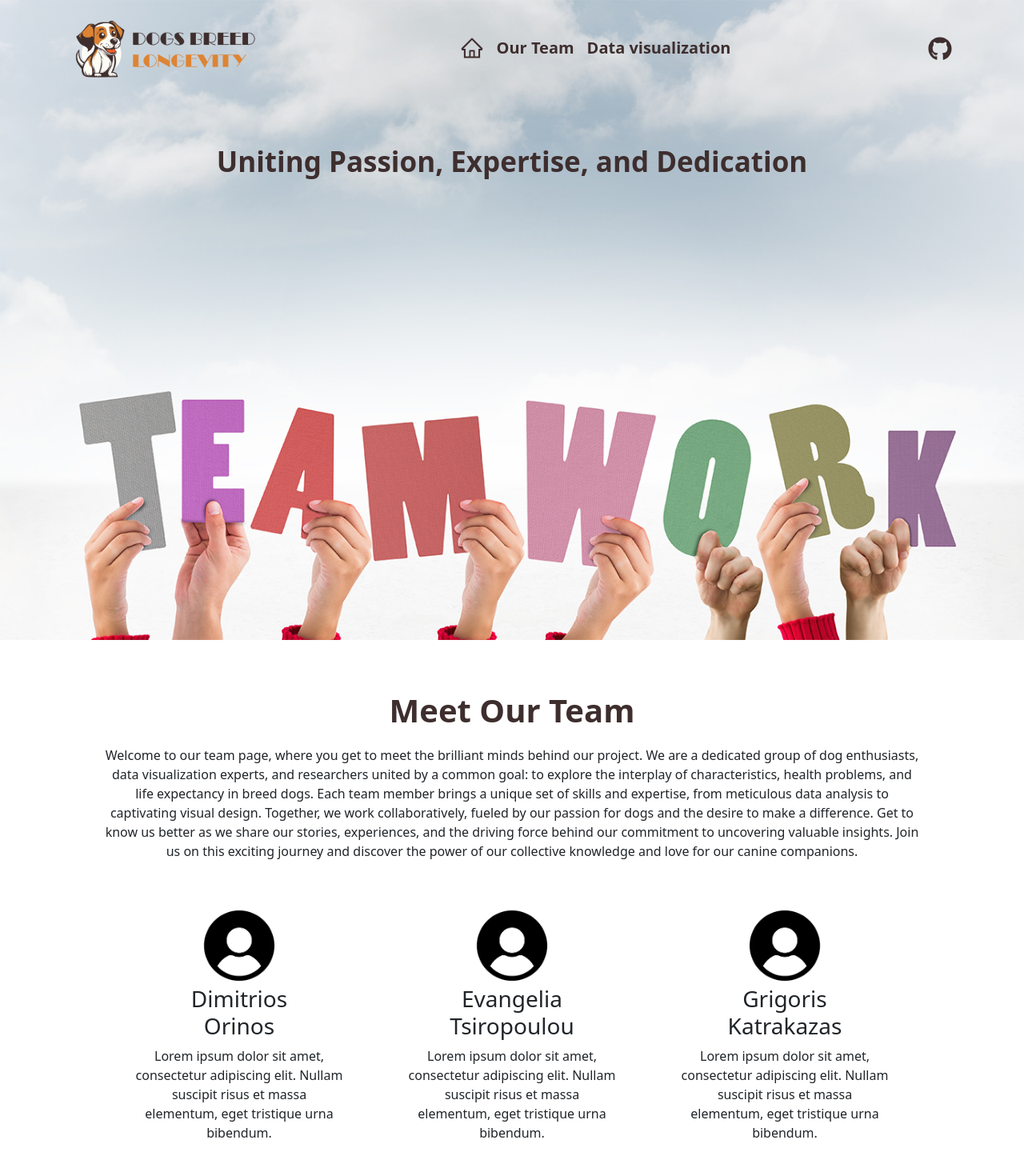
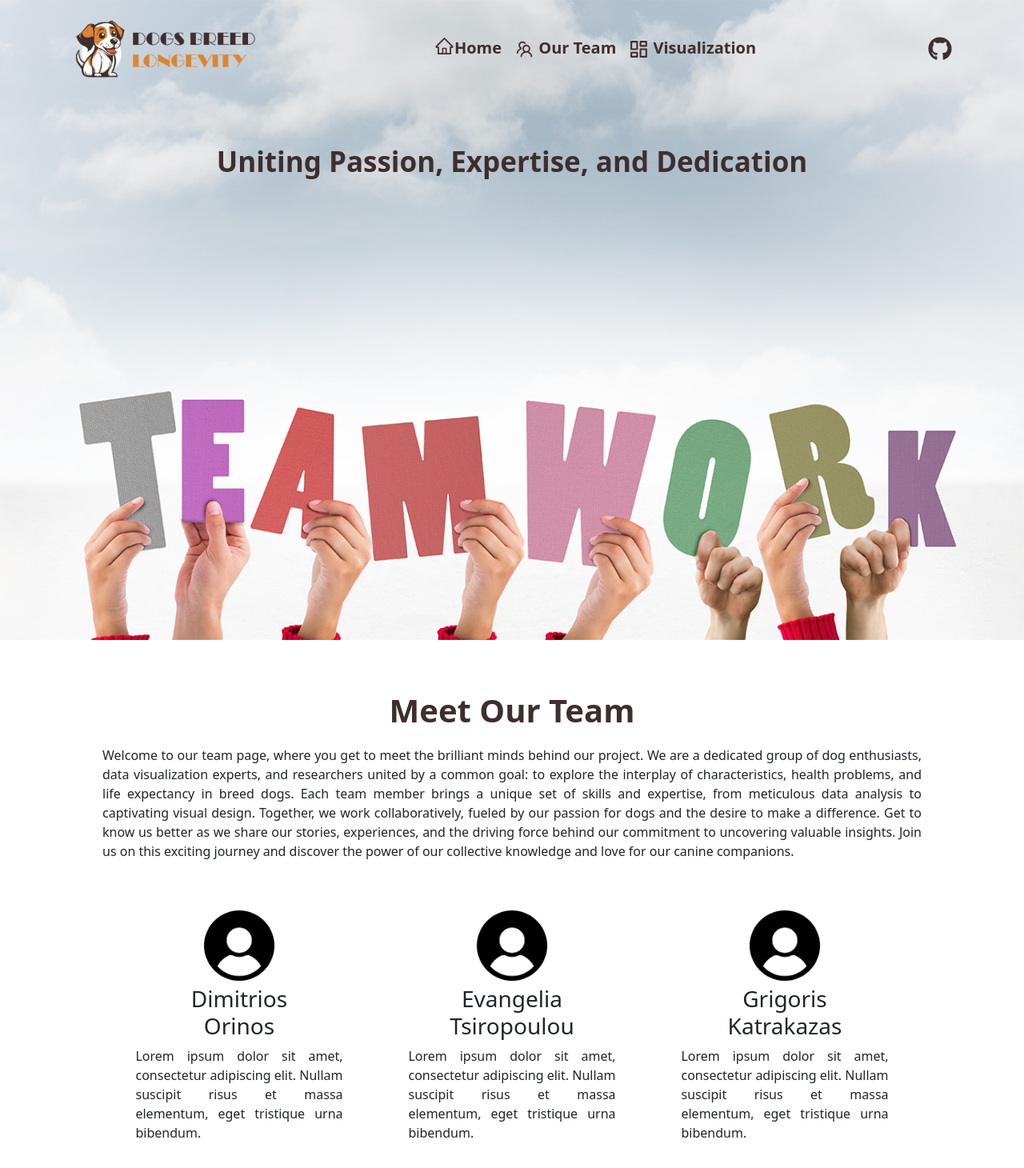
Before and after one commit to gkatrakazas/Dogs-breed, a React (Create React App) app: page /team in a window 1280 px wide. Shown: the top 1460 px of the page at 80% size. Built offline with nearby package versions, Linux system fonts and the light colour scheme.

Commit message:
update navigation bar

```diff
--- a/public/index.html
+++ b/public/index.html
@@ -2,14 +2,14 @@
 <html lang="en">
   <head>
     <meta charset="utf-8" />
-    <link rel="icon" href="%PUBLIC_URL%/favicon.ico" />
+    <link rel="icon" href="%PUBLIC_URL%/logo-icon.png" />
     <meta name="viewport" content="width=device-width, initial-scale=1" />
     <meta name="theme-color" content="#000000" />
     <meta
       name="description"
       content="Web site created using create-react-app"
     />
-    <link rel="apple-touch-icon" href="%PUBLIC_URL%/logo192.png" />
+    <link rel="apple-touch-icon" href="%PUBLIC_URL%/logo-icon.png" />
     <!--
       manifest.json provides metadata used when your web app is installed on a
       user's mobile device or desktop. See https://developers.google.com/web/fundamentals/web-app-manifest/
@@ -24,7 +24,7 @@
       work correctly both with client-side routing and a non-root public URL.
       Learn how to configure a non-root public URL by running `npm run build`.
     -->
-    <title>React App</title>
+    <title>Dogs Breed Longevity</title>
   </head>
   <body>
     <noscript>You need to enable JavaScript to run this app.</noscript>
--- a/src/components/Νavigationbar.js
+++ b/src/components/Νavigationbar.js
@@ -6,8 +6,10 @@ import logo from '../media/dogs_logo.png'
 import "../css/Navigationbar.css";
 import { useLocation } from 'react-router-dom';
 
-import { AiOutlineHome } from 'react-icons/ai'
-import {FaGithub } from 'react-icons/fa'
+import { AiOutlineHome,AiOutlineTeam } from 'react-icons/ai';
+import {LuLayoutDashboard } from 'react-icons/lu';
+import {FaGithub } from 'react-icons/fa';
+
 
 const NavigationBar = () => {
   const location = useLocation();
@@ -19,9 +21,9 @@ const NavigationBar = () => {
         <Navbar.Toggle aria-controls="basic-navbar-nav" />
         <Navbar.Collapse id="basic-navbar-nav">
           <Nav className="container-fluid d-flex justify-content-center mr-auto">
-            <Nav.Link href="/" id={'logo'} className={`${location.pathname === '/personal_page' ? 'active-link' : ''}`}><AiOutlineHome size={30} /></Nav.Link>
-            <Nav.Link href="/team" className={`${location.pathname === '/personal_page/data_visualization' ? 'active-link' : ''}`}>Our Team</Nav.Link>
-            <Nav.Link href="/visualization" className={`${location.pathname === '/personal_page/data_visualization' ? 'active-link' : ''}`}>Data visualization</Nav.Link>
+            <Nav.Link href="/" id={'logo'} className={`${location.pathname === '/personal_page' ? 'active-link' : ''}`}><AiOutlineHome size={25} />Home</Nav.Link>
+            <Nav.Link href="/team" className={`${location.pathname === '/personal_page/data_visualization' ? 'active-link' : ''}`}><AiOutlineTeam size={25} /> Our Team</Nav.Link>
+            <Nav.Link href="/visualization" className={`${location.pathname === '/personal_page/data_visualization' ? 'active-link' : ''}`}><LuLayoutDashboard size={25}/> Visualization</Nav.Link>
 
           </Nav>
 
--- a/src/css/Team.css
+++ b/src/css/Team.css
@@ -29,7 +29,9 @@
     padding-right: 10%;
   }
 
-
+  #team .team-container p{
+    text-align: justify;
+  }
 
 
   #team .box {
```
Also changed, not shown: public/logo-icon.png (added).
